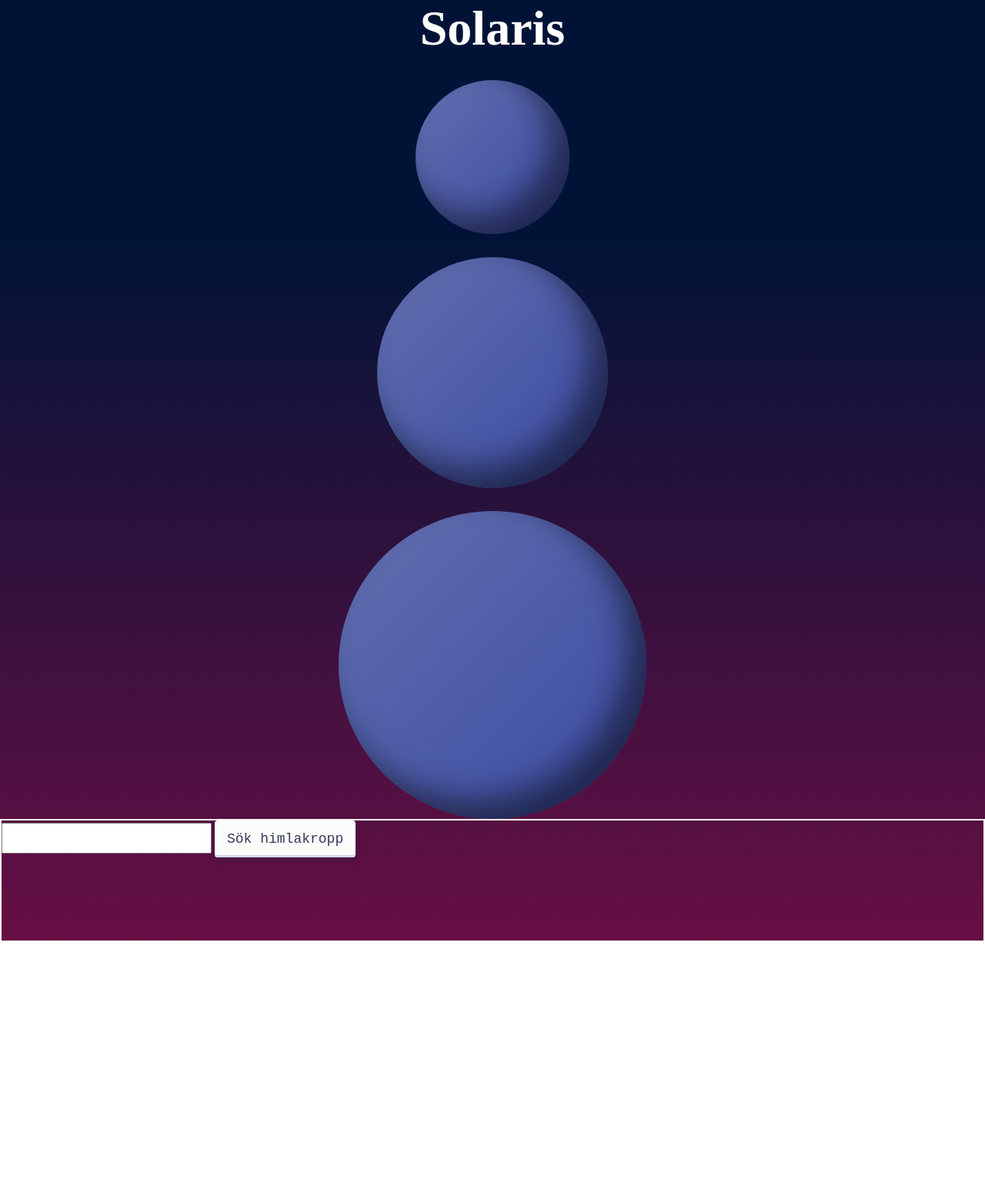
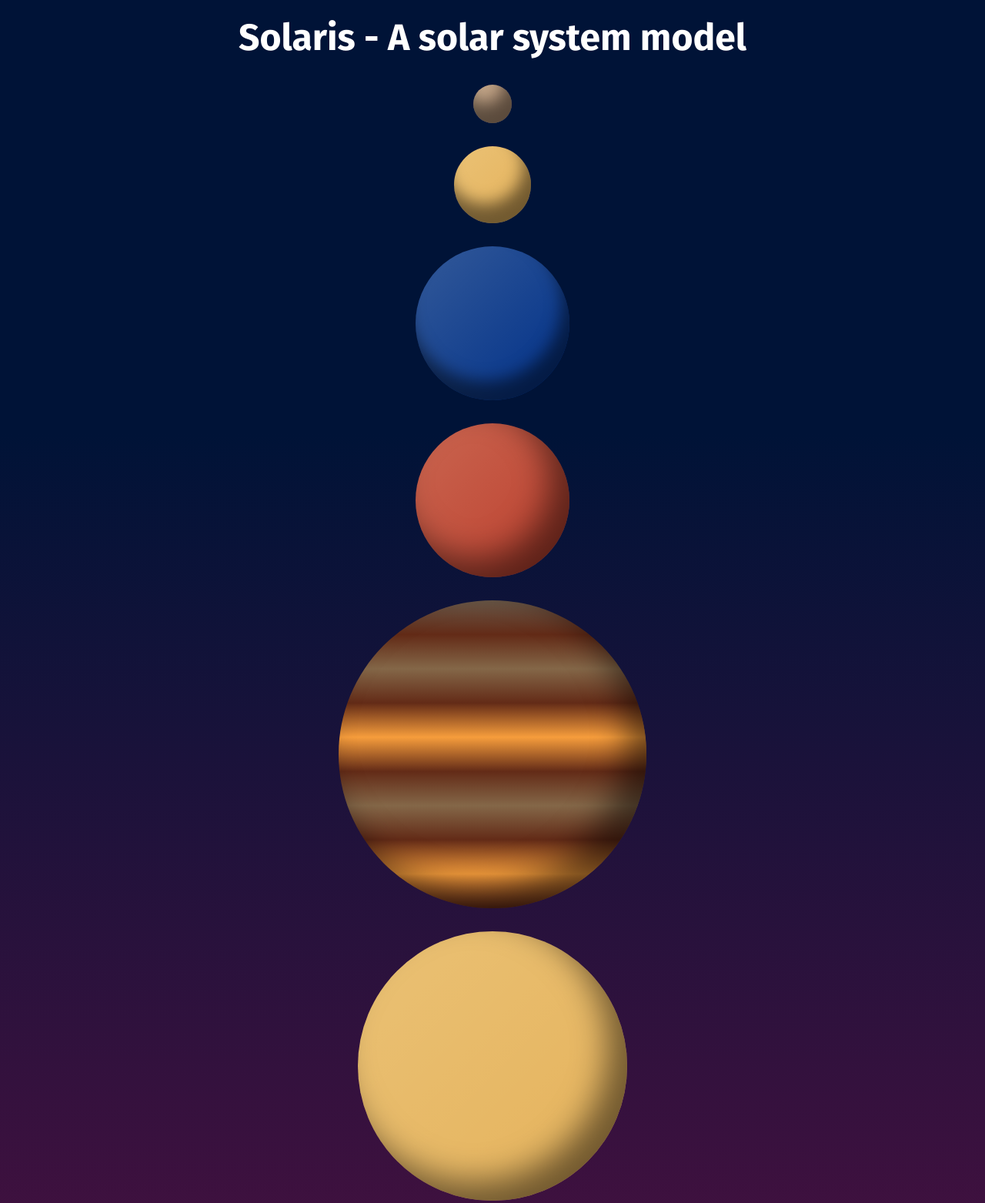
Before and after one commit to Eikei7/Individuell-Examination-Solaris, a plain HTML site: page index.html in a window 1280 px wide. Shown: the top 1563 px of the page at 77% size. Before the commit the page ends 1224 px from the top, so only its background shows below. Drawn offline with Linux system fonts and the light colour scheme.

Commit message:
Added all eight planets

```diff
--- a/index.html
+++ b/index.html
@@ -7,11 +7,19 @@
     <link rel="stylesheet" href="styles.css">
 </head>
 <body>
-    <h1>Solaris</h1>
+    <header>
+    <h1>Solaris - A solar system model</h1>
+    </header>
     <section class="main">
-        <div class="ball"></div>
-        <div class="ball2"></div>
-        <div class="ball3"></div>
+        <div class="mercury"></div>
+        <div class="venus"></div>
+        <div class="earth"></div>
+        <div class="mars"></div>
+        <div class="jupiter"></div>
+        <div class="saturn"></div>
+        <div class="uranus"></div>
+        <div class="neptune"></div>
+
     </section>
     <footer>
         <form action="" method="get" class="search-form">
--- a/styles.css
+++ b/styles.css
@@ -9,24 +9,35 @@ body {
     height: 100%;
     background: linear-gradient(180deg, rgba(0,19,55,1) 25%, rgb(104, 15, 68) 100%);
 }
+
+header {
+    display: flex;
+    justify-content: center;
+    align-items: center;
+    height: 10vh;
+    margin: auto;
+    padding-top: 20px;
+    /* border: solid 2px white; */
+}
 .main {
-  height: 100%;
-  width: auto;
+    height: 100%;
+    width: auto;
 }
 
 footer {
-    border: solid 2px white;
+    /* border: solid 2px white; */
     display: flex;
-    /* flex-direction: column; */
+    justify-content: center;
     align-items: center;
-    height: 20vh;
+    height: 10vh;
     margin: auto;
-
+    padding-top: 20px;
 }
 
 h1 {
+    font-family: 'Fira Sans', sans-serif;
     color: white;
-    font-size: 4rem;
+    font-size: 3rem;
     text-align: center;
 }
 p {
@@ -81,20 +92,96 @@ p {
   box-shadow: #D6D6E7 0 3px 7px inset;
   transform: translateY(2px);
 }
-.btn-earth {
+.earth {
+  display: block;
   border-radius: 50%;
+  margin: 30px auto 0;
   height: 200px;
   width: 200px;
   border: none;
-}
-.btn-earth:hover {
-  box-shadow: 0 12px 16px 0 rgba(0,0,0,0.24), 0 17px 50px 0 rgba(0,0,0,0.19);
+  background-color: #003088;
+  box-shadow: inset -10px -25px 20px rgba(0,0,0,.5);
+  background-image: -webkit-linear-gradient(-45deg, rgba(255,255,220,.2) 0%, transparent 100%);
+  background-image: -moz-linear-gradient(-45deg, rgba(255,255,220,.2) 0%, transparent 100%);
+  background-image: -o-linear-gradient(-45deg, rgba(255,255,220,.2) 0%, transparent 100%);
+  background-image: -ms-linear-gradient(-45deg, rgba(255,255,220,.2) 0%, transparent 100%);
 }
 
-.ball {
+.mercury {
+  display: block;
+  width: 50px;
+  height: 50px;
+  margin: 30px auto 0;
+  background-color: #b49175;
+  border-radius: 50%;
+  box-shadow: inset -10px -25px 20px rgba(0,0,0,.5);
+  background-image: -webkit-linear-gradient(-45deg, rgba(255,255,220,.2) 0%, transparent 100%);
+  background-image: -moz-linear-gradient(-45deg, rgba(255,255,220,.2) 0%, transparent 100%);
+  background-image: -o-linear-gradient(-45deg, rgba(255,255,220,.2) 0%, transparent 100%);
+  background-image: -ms-linear-gradient(-45deg, rgba(255,255,220,.2) 0%, transparent 100%);
+}
+.jupiter {
+  display: block;
+  width: 400px;
+  height: 400px;
+  margin: 30px auto 0;
+  background: linear-gradient(#695747,
+   #632b17,
+   #846748,
+   #632b17,
+   #f69d3c,
+   #632b17,
+   #846748,
+   #632b17,
+   #f69d3c,
+   #632b17);
+  border-radius: 50%;
+  box-shadow: inset -25px -25px 40px rgba(0,0,0,.5);
+
+}
+.mars {
   display: block;
   width: 200px;
   height: 200px;
+  margin: 30px auto 0;
+  background-color: #bc3f2d;
+  border-radius: 50%;
+  box-shadow: inset -25px -25px 40px rgba(0,0,0,.5);
+  background-image: -webkit-linear-gradient(-45deg, rgba(255,255,220,.2) 0%, transparent 100%);
+  background-image: -moz-linear-gradient(-45deg, rgba(255,255,220,.2) 0%, transparent 100%);
+  background-image: -o-linear-gradient(-45deg, rgba(255,255,220,.2) 0%, transparent 100%);
+  background-image: -ms-linear-gradient(-45deg, rgba(255,255,220,.2) 0%, transparent 100%);
+}
+.venus {
+  display: block;
+  width: 100px;
+  height: 100px;
+  margin: 30px auto 0;
+  background-color: #e5b25b;
+  border-radius: 50%;
+  box-shadow: inset -10px -25px 20px rgba(0,0,0,.5);
+  background-image: -webkit-linear-gradient(-45deg, rgba(255,255,220,.2) 0%, transparent 100%);
+  background-image: -moz-linear-gradient(-45deg, rgba(255,255,220,.2) 0%, transparent 100%);
+  background-image: -o-linear-gradient(-45deg, rgba(255,255,220,.2) 0%, transparent 100%);
+  background-image: -ms-linear-gradient(-45deg, rgba(255,255,220,.2) 0%, transparent 100%);
+}
+.uranus {
+  display: block;
+  width: 300px;
+  height: 300px;
+  margin: 30px auto 0;
+  background-color: #7f9eb6;
+  border-radius: 50%;
+  box-shadow: inset -25px -25px 40px rgba(0,0,0,.5);
+  background-image: -webkit-linear-gradient(-45deg, rgba(255,255,220,.2) 0%, transparent 100%);
+  background-image: -moz-linear-gradient(-45deg, rgba(255,255,220,.2) 0%, transparent 100%);
+  background-image: -o-linear-gradient(-45deg, rgba(255,255,220,.2) 0%, transparent 100%);
+  background-image: -ms-linear-gradient(-45deg, rgba(255,255,220,.2) 0%, transparent 100%);
+}
+.neptune {
+  display: block;
+  width: 250px;
+  height: 250px;
   margin: 30px auto 0;
   background-color: #3b4ba3;
   border-radius: 50%;
@@ -104,12 +191,12 @@ p {
   background-image: -o-linear-gradient(-45deg, rgba(255,255,220,.2) 0%, transparent 100%);
   background-image: -ms-linear-gradient(-45deg, rgba(255,255,220,.2) 0%, transparent 100%);
 }
-.ball2 {
+.saturn {
   display: block;
-  width: 300px;
-  height: 300px;
+  width: 350px;
+  height: 350px;
   margin: 30px auto 0;
-  background-color: #3b4ba3;
+  background-color: #e5b25b;
   border-radius: 50%;
   box-shadow: inset -25px -25px 40px rgba(0,0,0,.5);
   background-image: -webkit-linear-gradient(-45deg, rgba(255,255,220,.2) 0%, transparent 100%);
@@ -117,16 +204,3 @@ p {
   background-image: -o-linear-gradient(-45deg, rgba(255,255,220,.2) 0%, transparent 100%);
   background-image: -ms-linear-gradient(-45deg, rgba(255,255,220,.2) 0%, transparent 100%);
 }
-.ball3 {
-  display: block;
-  width: 400px;
-  height: 400px;
-  margin: 30px auto 0;
-  background-color: #3b4ba3;
-  border-radius: 50%;
-  box-shadow: inset -25px -25px 40px rgba(0,0,0,.5);
-  background-image: -webkit-linear-gradient(-45deg, rgba(255,255,220,.2) 0%, transparent 100%);
-  background-image: -moz-linear-gradient(-45deg, rgba(255,255,220,.2) 0%, transparent 100%);
-  background-image: -o-linear-gradient(-45deg, rgba(255,255,220,.2) 0%, transparent 100%);
-  background-image: -ms-linear-gradient(-45deg, rgba(255,255,220,.2) 0%, transparent 100%);
-}
```
